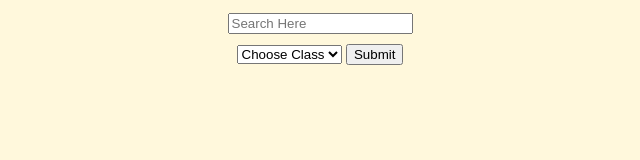
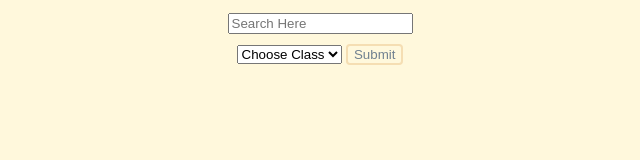
Before and after one commit to Wajahat-Ahmed-NED/Learning-ECMA-Script-6, a plain HTML site: page assignment/index.html in a window 1280 px wide. Shown: the whole page, without its empty margins (320-960 px from the left). Drawn offline with Linux system fonts and the light colour scheme.

Commit message:
Work Done Finalized

```diff
--- a/assignment/index.html
+++ b/assignment/index.html
@@ -10,7 +10,17 @@
         * {
             font-family: Arial, Helvetica, sans-serif;
         }
+        button{
+            color:slategray;
+            background-color:transparent;
+            border-radius: 4px;
+            border: 2px solid wheat;
+            cursor: pointer;
+        }
+        button:hover{
+            background-color:sandybrown;
 
+        }
         div {
             padding: 5px;
         }
```
